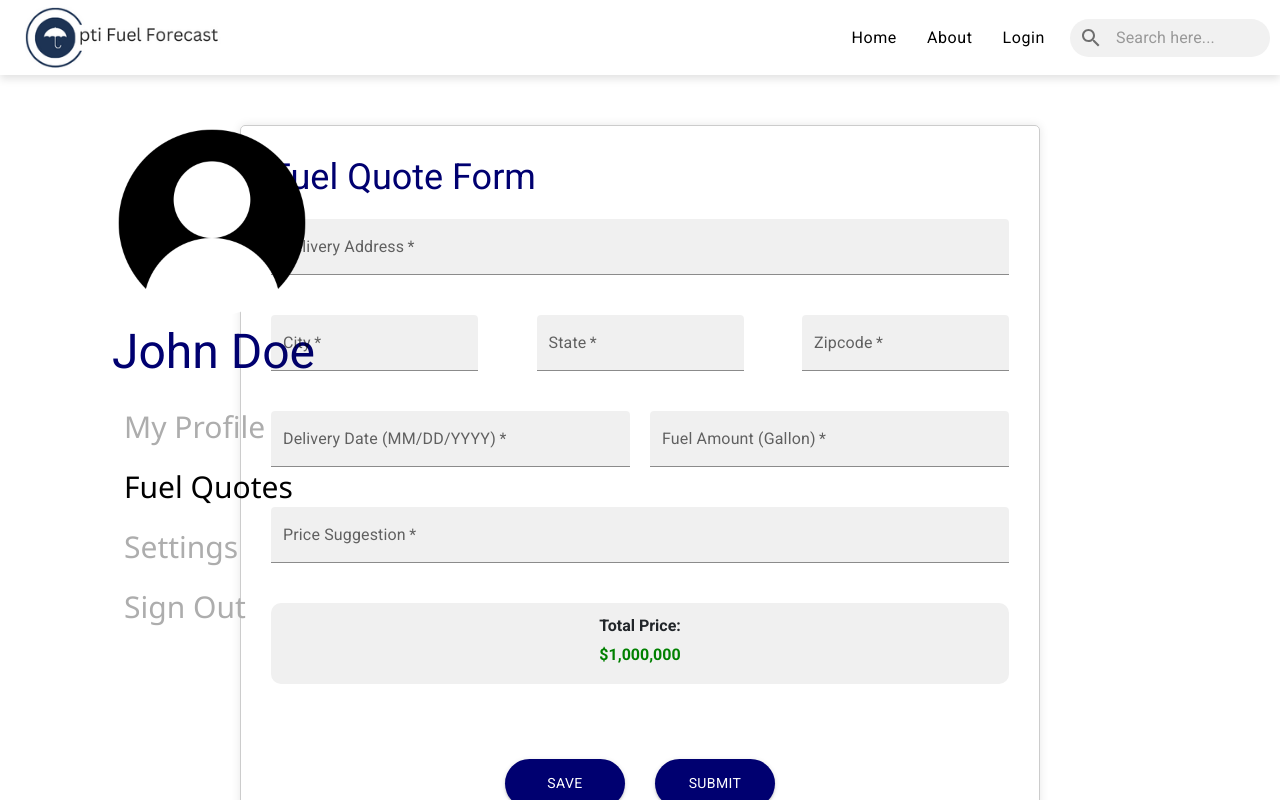
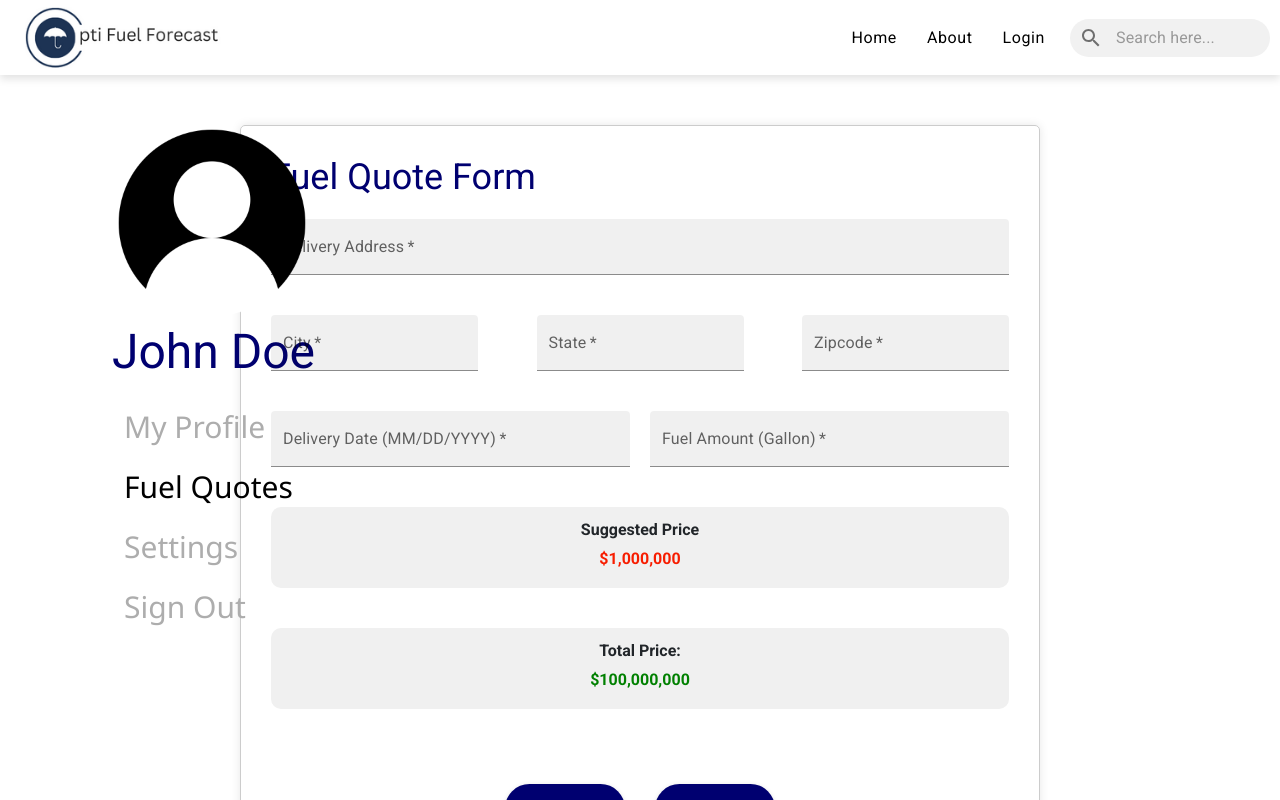
Before and after one commit to HuyVoDN/OptiFuelForecast, a React (Vite) app in the folder front-end/: page /user/quote in a window 1280 px wide. Shown: the top 800 px of the page. Built offline with nearby package versions, Linux system fonts and the light colour scheme.

Commit message:
changed the fieldtext to dropbox

```diff
--- a/front-end/src/pages/ClientProfile.jsx
+++ b/front-end/src/pages/ClientProfile.jsx
@@ -1,8 +1,8 @@
 import React, { useState } from 'react';
-import { TextField, Button } from '@mui/material';
+import { TextField, Button, Select, FormControl, InputLabel, MenuItem } from '@mui/material';
 import Sidebar from '../components/sidebar/Sidebar';
 import './ClientProfile.scss';
-import Navbar from '../components/navbar/Navbar';
+
 const ClientProfile = () => {
     const [firstName, setFirstName] = useState('');
     const [lastName, setLastName] = useState('');
@@ -14,7 +14,6 @@ const ClientProfile = () => {
 
     return (
         <div className="client-profile">
-            <Navbar />
             <div className="main-content">
                 <Sidebar />
                 <div className="container">
@@ -72,14 +71,27 @@ const ClientProfile = () => {
                                 onChange={e => setCity(e.target.value)}
                                 required
                             />
-                            <TextField
-                                label="State"
-                                value={state}
-                                placeholder='TX'
-                                variant='filled'
-                                onChange={e => setState(e.target.value)}
-                                required
-                            />
+                            <FormControl required variant="filled" sx={{ minWidth: 200 }} >
+                                <InputLabel id="state-label">State</InputLabel>
+                                <Select
+                                    labelId="state-label"
+                                    value={state}
+
+                                    onChange={e => setState(e.target.value)}
+                                >
+                                    <MenuItem value={'TX'}>TX</MenuItem>
+                                    <MenuItem value={'NY'}>NY</MenuItem>
+                                    <MenuItem value={'CA'}>CA</MenuItem>
+                                    <MenuItem value={'FL'}>FL</MenuItem>
+                                    <MenuItem value={'PA'}>PA</MenuItem>
+                                    <MenuItem value={'IL'}>IL</MenuItem>
+                                    <MenuItem value={'OH'}>OH</MenuItem>
+                                    <MenuItem value={'GA'}>GA</MenuItem>
+                                    <MenuItem value={'NC'}>NC</MenuItem>
+                                    <MenuItem value={'MI'}>MI</MenuItem>
+                                    {/* Add more MenuItem components for other states */}
+                                </Select>
+                            </FormControl>
                             <TextField
                                 label="Zipcode"
                                 value={zipcode}
--- a/front-end/src/pages/FuelQuoteForm.jsx
+++ b/front-end/src/pages/FuelQuoteForm.jsx
@@ -101,20 +101,26 @@ const Quote = () => {
                                     required
                                 />
                         </div>
-                        <div className="form-row">
+                        {/* <div className="form-row">
                             <TextField
                                     label="Price Suggestion"
                                     value={SuggestedPrice}
-                                    style={{ width: '100%' }}
+                                    style={{ width: '100%'}}
                                     placeholder='$910,000'
                                     variant='filled'
                                     onChange={e => setSuggestedPrice(e.target.value)}
-                                    required
+
                                 />
+                        </div> */}
+
+                        <div className="suggestedPrice-container">
+                            <p className="TotalOutput"> Suggested Price </p>
+                            <p className="output-text-suggestion">$1,000,000</p>
                         </div>
+                        {/* hardcoded values for now, for both suggested price and output */}
                         <div className="output-container">
                             <p className="TotalOutput"> Total Price: </p>
-                            <p className="output-text">$1,000,000</p>
+                            <p className="output-text">$100,000,000</p>
                         </div>
                         <div className="form-group button-container">
                             <Button className="save-btn" variant="contained" color="primary" style={{ borderRadius: 50 }}>
--- a/front-end/src/pages/FuelQuoteForm.scss
+++ b/front-end/src/pages/FuelQuoteForm.scss
@@ -51,6 +51,14 @@
                 margin-top: 60px; /* Increase the margin-bottom */
             }
 
+            .suggestedPrice-container {
+                background-color: #f0f0f0;
+                padding: 1px;
+                border-radius: 10px;
+                text-align: center;
+                margin-bottom:40px;
+            }
+
             .output-container {
                 background-color: #f0f0f0;
                 padding: 1px;
@@ -60,12 +68,17 @@
 
             .TotalOutput{
                 font-weight: bold;
+                margin-bottom:40px;
                 margin-top: 10px;  /* Add margin on top for space */
                 margin-bottom: 5px;  /* Reduce margin at the bottom */
             }
 
-            .output-text {
+            .output-text { // hard coded for output and suggested Price
                 color: green;
+                font-weight: bold;
+            }
+            .output-text-suggestion {
+                color: rgb(247, 29, 0);
                 font-weight: bold;
             }
         }
```
